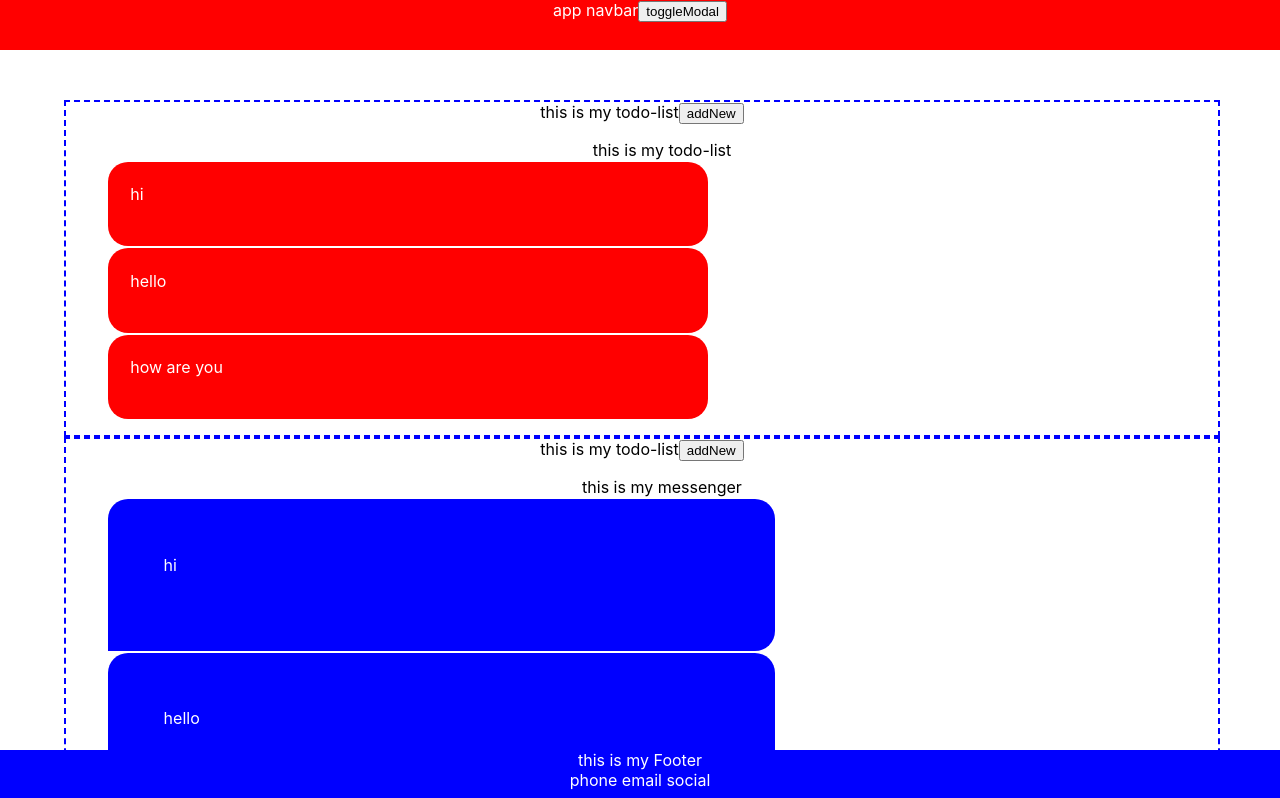
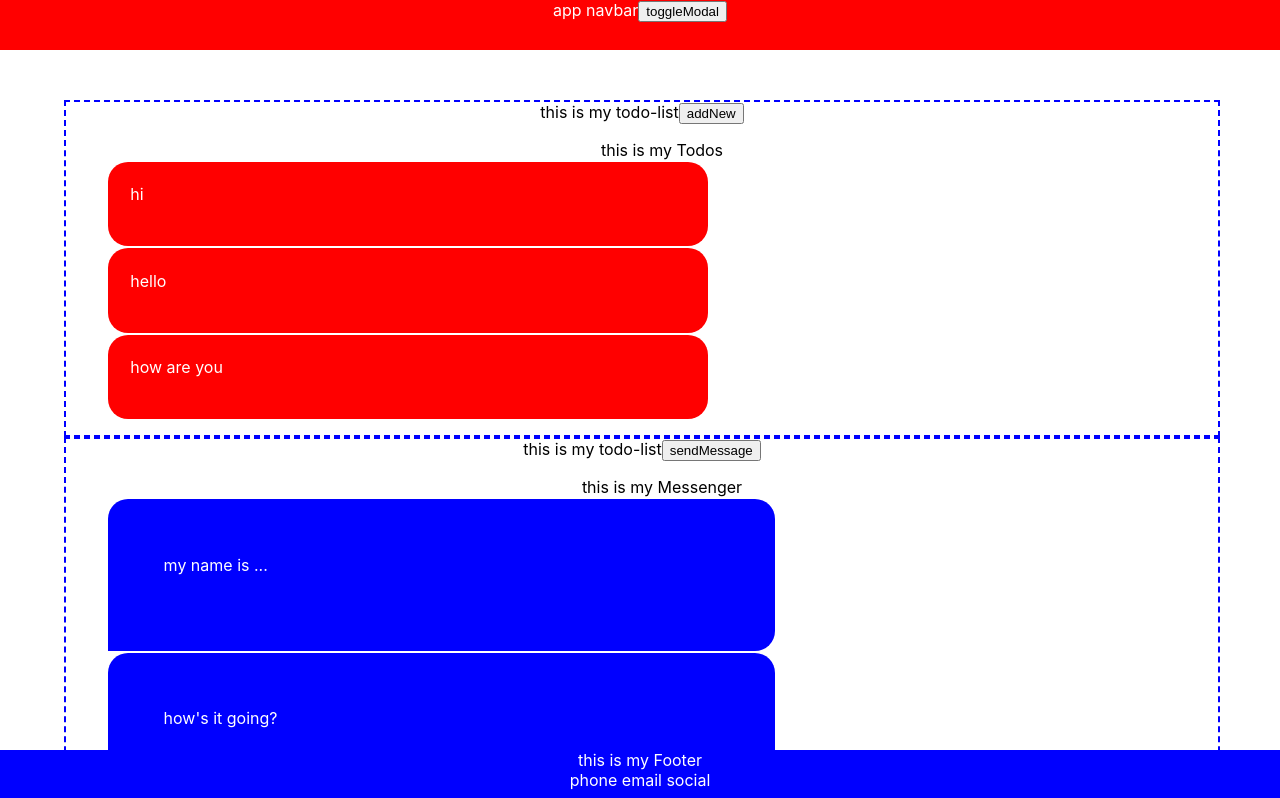
Before and after one commit to stevedoty/my-playground, a React (Create React App) app: page / in a window 1280 px wide. Shown: the top 798 px of the page. Built offline with nearby package versions, Linux system fonts and the light colour scheme.

Commit message:
new message button

```diff
--- a/src/Components/Body.js
+++ b/src/Components/Body.js
@@ -8,9 +8,14 @@ class Body extends React.Component {
         "hi",
         "hello",
         "how are you"
+      ],
+      messages : [
+        "my name is ...",
+        "how's it going?",
       ]
     }
     this.handleTodoButtonClick = this.handleTodoButtonClick.bind(this)
+    this.handleMessengerButtonClick = this.handleMessengerButtonClick.bind(this)
   }
 
   handleTodoButtonClick(event){
@@ -19,6 +24,14 @@ class Body extends React.Component {
     newTodos.push("3")
     this.setState({todos:newTodos})
   }
+
+  handleMessengerButtonClick(event){
+    event.preventDefault();
+    let newMessages = this.state.messages
+    newMessages.push("hi")
+    this.setState({messages:newMessages})
+  }
+
   render() {
 
     return (
@@ -28,7 +41,9 @@ class Body extends React.Component {
         <button className="App-Body_Todos-Button"
           onClick={this.handleTodoButtonClick}>addNew</button>
         <ul>
-          this is my todo-list
+        <div  className="App-Body_Todos-Title">
+          this is my Todos
+        </div>
           {this.state.todos.map( element => <div  className="App-Body_Todos-Item">{element}</div> )}
         </ul>
       </div>
@@ -36,10 +51,12 @@ class Body extends React.Component {
       <div className="App-Body_Messenger">
         this is my todo-list
         <button className="App-Body_Messenger-Button"
-          onClick={this.handleTodoButtonClick}>addNew</button>
+          onClick={this.handleMessengerButtonClick}>sendMessage</button>
         <ul>
-          this is my messenger
-          {this.state.todos.map( element => <div  className="App-Body_Messenger-Item">{element}</div> )}
+        <div  className="App-Body_Messenger-Title">
+          this is my Messenger
+        </div>
+          {this.state.messages.map( element => <div  className="App-Body_Messenger-Item">{element}</div> )}
         </ul>
       </div>
 
```
